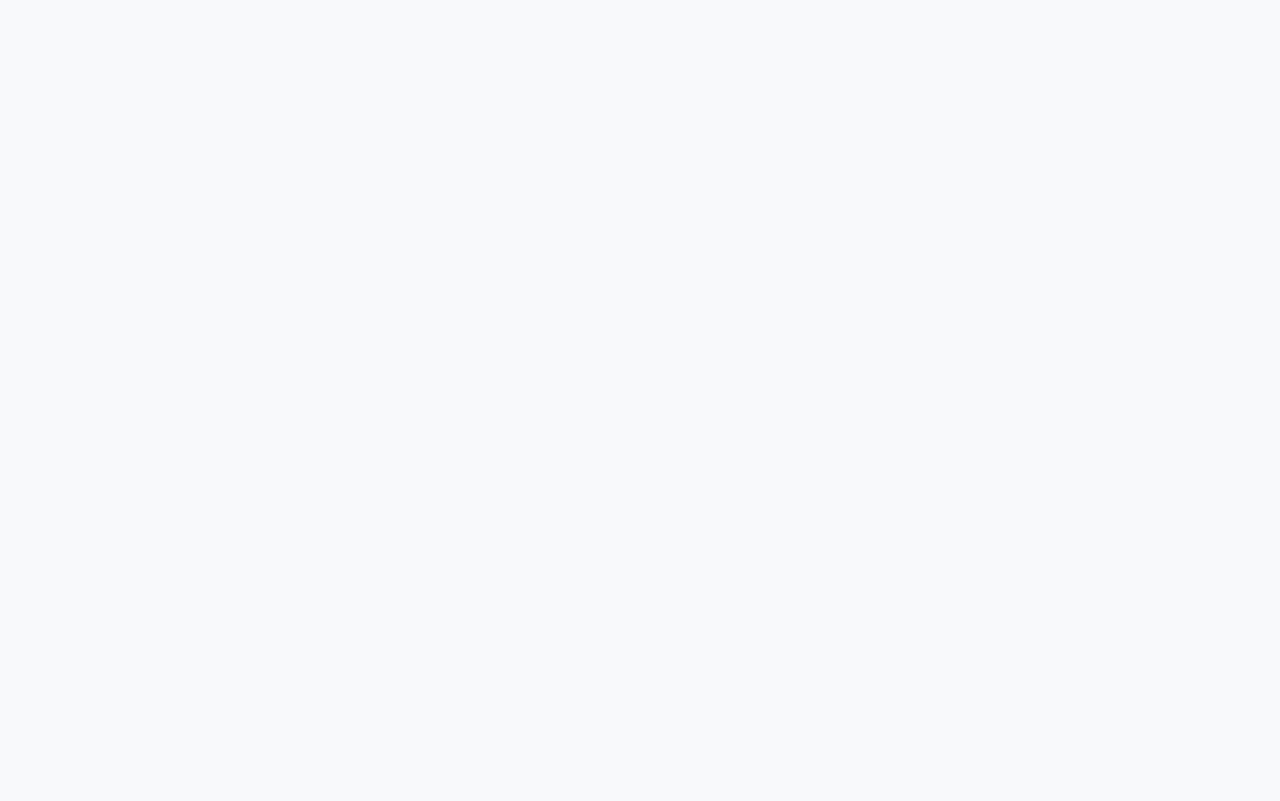
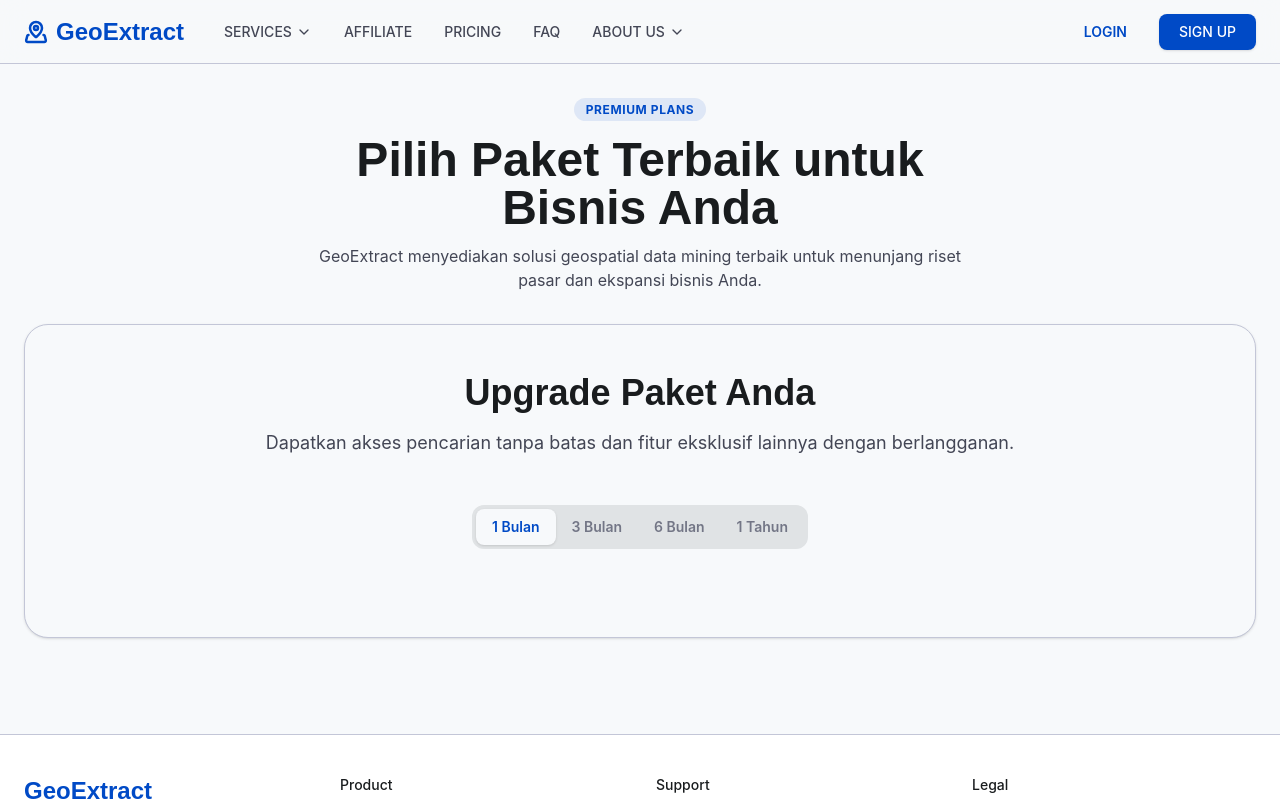
Before and after one commit to bsweri/map-data-mining, a React (Vite) app: page /map-data-mining/pricing in a window 1280 px wide. Before the commit this address had no page. Shown: the top 801 px of the page. Built offline with nearby package versions, Linux system fonts and the light colour scheme; no server answers; the database is empty.

Commit message:
Refactor: Move pricing packages to a separate page and remove footer from home page

```diff
--- a/src/App.tsx
+++ b/src/App.tsx
@@ -3,6 +3,7 @@ import ProtectedRoute from './components/ProtectedRoute';
 import Home from './pages/Home';
 import Login from './pages/Login';
 import Register from './pages/Register';
+import Pricing from './pages/Pricing';
 import UserDashboard from './pages/UserDashboard';
 
 import AdminLayout from './pages/admin/AdminLayout';
@@ -17,6 +18,7 @@ export default function App() {
       <Route path="/" element={<Home />} />
       <Route path="/login" element={<Login />} />
       <Route path="/register" element={<Register />} />
+      <Route path="/pricing" element={<Pricing />} />
       <Route path="/dashboard" element={<ProtectedRoute><UserDashboard /></ProtectedRoute>} />
 
       {/* Rute Administrator (Hanya bisa diakses jika role == admin) */}
--- a/src/components/Header.tsx
+++ b/src/components/Header.tsx
@@ -58,7 +58,7 @@ export default function Header() {
               </div>
 
               <a className="flex items-center text-on-surface-variant hover:text-primary transition-colors font-inter text-sm font-medium h-full" href="#">AFFILIATE</a>
-              <a className="flex items-center text-on-surface-variant hover:text-primary transition-colors font-inter text-sm font-medium h-full" href="#">PRICING</a>
+              <Link className="flex items-center text-on-surface-variant hover:text-primary transition-colors font-inter text-sm font-medium h-full" to="/pricing">PRICING</Link>
               <a className="flex items-center text-on-surface-variant hover:text-primary transition-colors font-inter text-sm font-medium h-full" href="#">FAQ</a>
 
               {/* About Us Dropdown */}
@@ -138,7 +138,7 @@ export default function Header() {
               </div>
 
               <a className="py-4 text-xl text-on-surface border-b border-outline-variant" href="#" onClick={() => setIsMobileMenuOpen(false)}>AFFILIATE</a>
-              <a className="py-4 text-xl text-on-surface border-b border-outline-variant" href="#" onClick={() => setIsMobileMenuOpen(false)}>PRICING</a>
+              <Link className="py-4 text-xl text-on-surface border-b border-outline-variant" to="/pricing" onClick={() => setIsMobileMenuOpen(false)}>PRICING</Link>
               <a className="py-4 text-xl text-on-surface border-b border-outline-variant" href="#" onClick={() => setIsMobileMenuOpen(false)}>FAQ</a>
 
               {/* About Us Accordion */}
--- a/src/pages/Home.tsx
+++ b/src/pages/Home.tsx
@@ -5,8 +5,6 @@ import SearchForm from '../components/SearchForm';
 import DataGrid from '../components/DataGrid';
 import ExportButton from '../components/ExportButton';
 import AdSenseBanner from '../components/AdSenseBanner';
-import PricingPackages from '../components/PricingPackages';
-import Footer from '../components/Footer';
 import type { MapPlace } from '../types';
 import { useAuth } from '../contexts/AuthContext';
 import { supabase } from '../lib/supabase';
@@ -219,8 +217,6 @@ export default function Home() {
               <div className="mt-8">
                 <AdSenseBanner slot="4773612818" />
               </div>
-
-              <PricingPackages />
             </div>
 
             {/* Sidebar (Right) */}
@@ -296,8 +292,6 @@ export default function Home() {
           </div>
         </section>
       </main>
-
-      <Footer />
     </div>
   );
 }
--- /dev/null
+++ b/src/pages/Pricing.tsx
@@ -0,0 +1,29 @@
+import Header from '../components/Header';
+import PricingPackages from '../components/PricingPackages';
+import Footer from '../components/Footer';
+
+export default function Pricing() {
+  return (
+    <div className="min-h-screen bg-background text-on-background font-inter flex flex-col selection:bg-primary-container selection:text-white">
+      <Header />
+
+      <main className="pt-24 flex-grow px-gutter pb-16 max-w-container-max mx-auto w-full">
+        <div className="text-center max-w-2xl mx-auto mb-8">
+          <span className="text-primary font-bold text-xs uppercase tracking-wider bg-primary/10 px-3 py-1 rounded-full">
+            Premium Plans
+          </span>
+          <h1 className="font-hanken text-4xl md:text-5xl font-bold text-on-background mt-4">
+            Pilih Paket Terbaik untuk Bisnis Anda
+          </h1>
+          <p className="text-on-surface-variant mt-3 text-base">
+            GeoExtract menyediakan solusi geospatial data mining terbaik untuk menunjang riset pasar dan ekspansi bisnis Anda.
+          </p>
+        </div>
+
+        <PricingPackages />
+      </main>
+
+      <Footer />
+    </div>
+  );
+}
```
Also changed, not shown: .agents/AGENTS.md (added), 1 other file (tests, documents, lock files or other folders).
